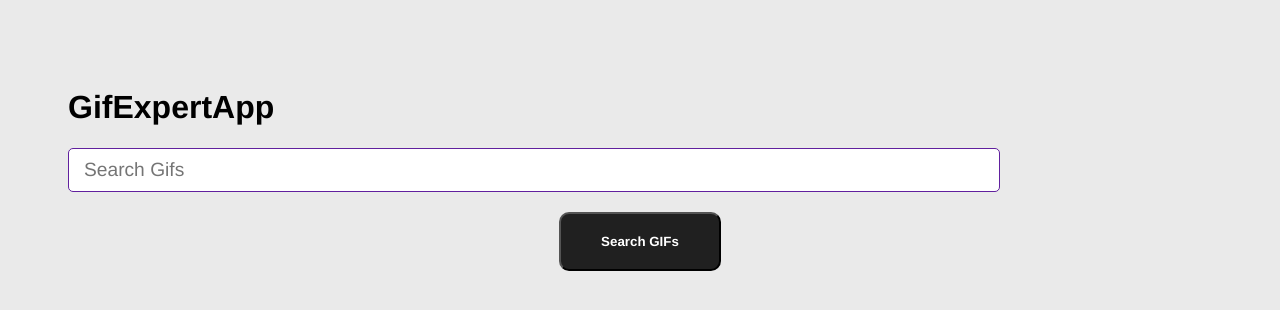
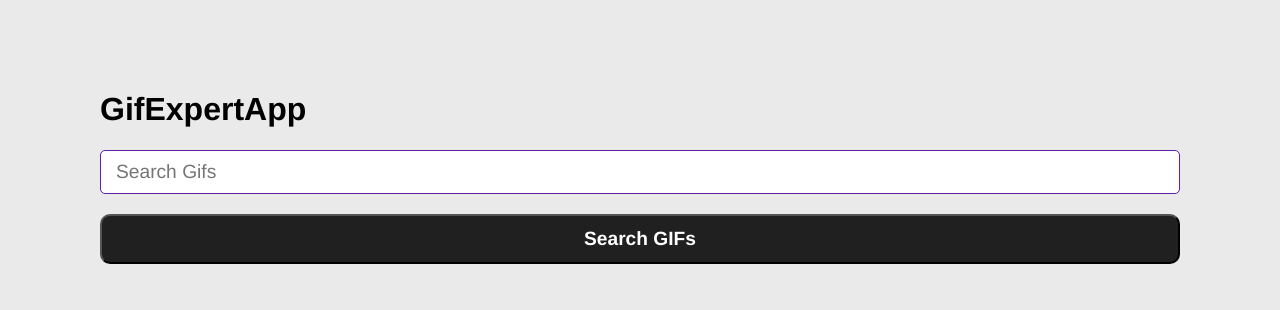
Before and after one commit to Alejandrolga02/Gif-Expert-App, a React (Vite) app: page / in a window 1280 px wide. Shown: the top 310 px of the page. Built offline with nearby package versions, Linux system fonts and the light colour scheme.

Commit message:
Changed styles

```diff
--- a/src/styles.css
+++ b/src/styles.css
@@ -3,11 +3,24 @@
 	background-color: rgb(234, 234, 234);
 }
 
+html {
+	box-sizing: border-box;
+}
+*,
+*:before,
+*:after {
+	box-sizing: inherit;
+}
+
 body {
+	margin: 10px auto;
+	width: 100%;
+	max-width: 1200px;
 	padding: 60px;
 }
 
 input {
+	display: block;
 	background-color: white;
 	border-radius: 5px;
 	border: 1px solid rgb(97, 32, 158);
@@ -15,8 +28,8 @@ input {
 	font-size: 1.2rem;
 	outline: none;
 	padding: 10px 15px;
-	width: calc(100% - 30px);
-	max-width: 900px;
+	margin: 10px auto;
+	width: 100%;
 }
 
 h2 {
@@ -61,18 +74,20 @@ h3 {
 
 .card img {
 	width: 100%;
+	object-fit: cover;
 }
 
 .btn-search {
 	display: block;
 	margin: 20px auto;
-	padding: 20px 40px;
-	max-width: 200px;
+	padding: 0.75rem 2rem;
 	border-radius: 10px;
 	background-color: #202020;
+	width: 100%;
 	color: #fff;
 	font-weight: 700;
 	font-family: Helvetica, Arial, sans-serif;
+	font-size: 1.2rem;
 	cursor: pointer;
 }
 
@@ -83,12 +98,13 @@ h3 {
 .btn-delete {
 	display: block;
 	padding: 10px;
-	margin: 20px 0px;
+	margin: 0px;
 	padding: 20px 40px;
-	max-width: 200px;
+	width: 100%;
 	border-radius: 10px;
 	background-color: #bd2121;
 	color: #fff;
+	border: 0px;
 	font-weight: 700;
 	font-size: 1rem;
 	font-family: Helvetica, Arial, sans-serif;
@@ -101,12 +117,24 @@ h3 {
 
 .heading-container {
 	display: flex;
-	flex-direction: row;
+	flex-direction: column;
 	justify-content: start;
 	align-items: center;
-	gap: 20px;
+	gap: 10px;
+	margin: 1rem;
 }
 
 .heading-container > h3 {
 	margin: 0;
 }
+
+@media (min-width: 640px) {
+	.heading-container {
+		flex-direction: row;
+		justify-content: space-between;
+	}
+
+	.btn-delete {
+		width: auto;
+	}
+}
```
